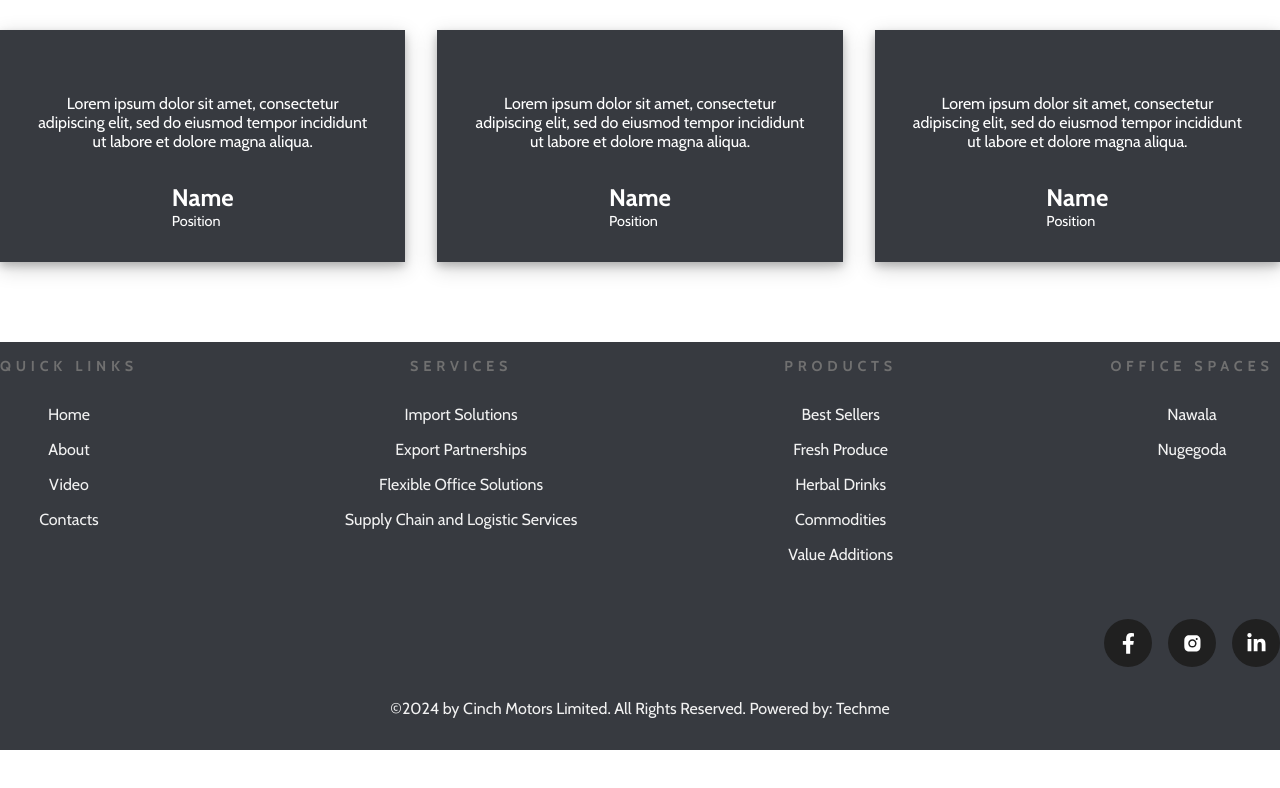
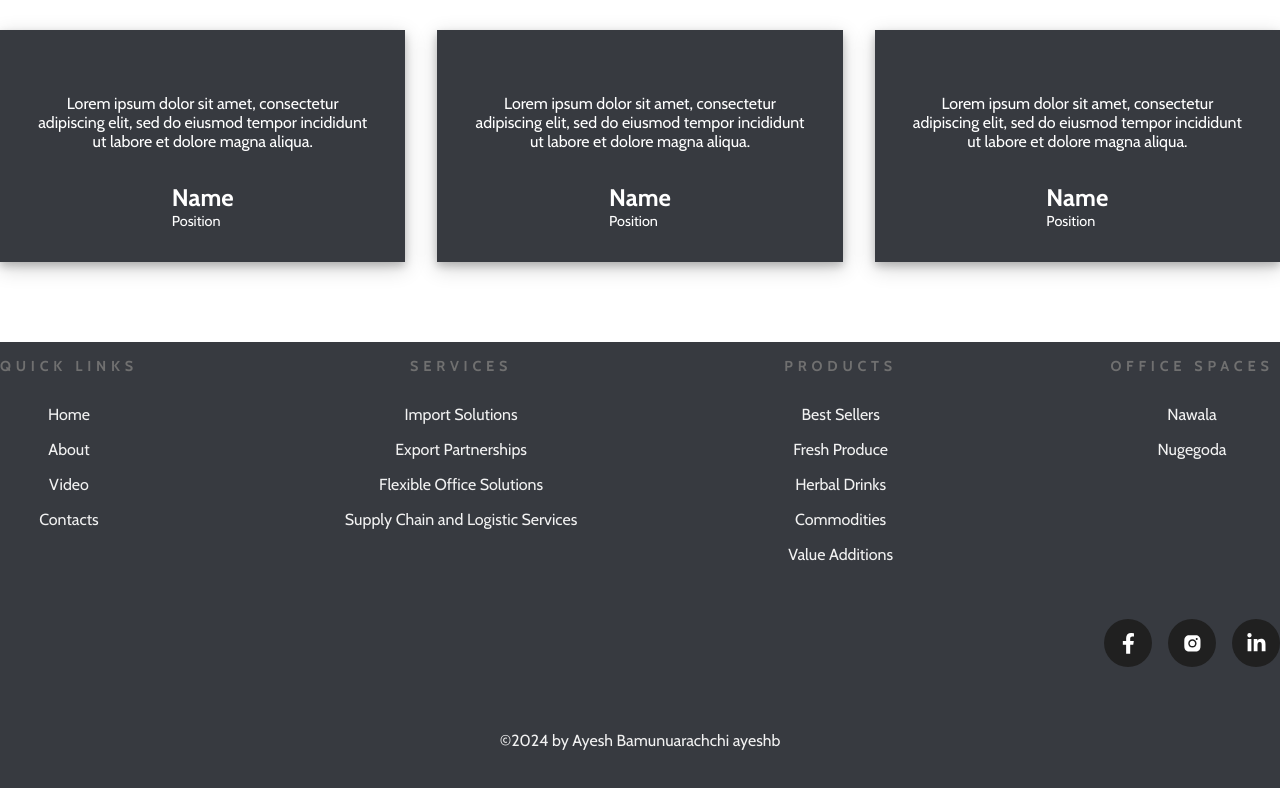
Before and after one commit to baayesh/dnore, a React (Create React App) app: page / in a window 1280 px wide. Shown: the part 3151-3939 px from the top of the page. Before the commit the page ends 3901 px from the top, so only its background shows below. Built offline with nearby package versions, Linux system fonts and the light colour scheme.

Commit message:
Update footer.jsx

```diff
--- a/src/common/footer.jsx
+++ b/src/common/footer.jsx
@@ -61,7 +61,9 @@ const Footer = () => {
 
       <div className="footer-lastline">
         <p>
-          ©2024 by Cinch Motors Limited. All Rights Reserved. Powered by: Techme
+           <p>
+          ©2024 by Ayesh Bamunuarachchi <span href="https://www.linkedin.com/in/ayesh-bamunuarachchi-ab5355214/">ayeshb</span>
+        </p>
         </p>
       </div>
     </div>
```
